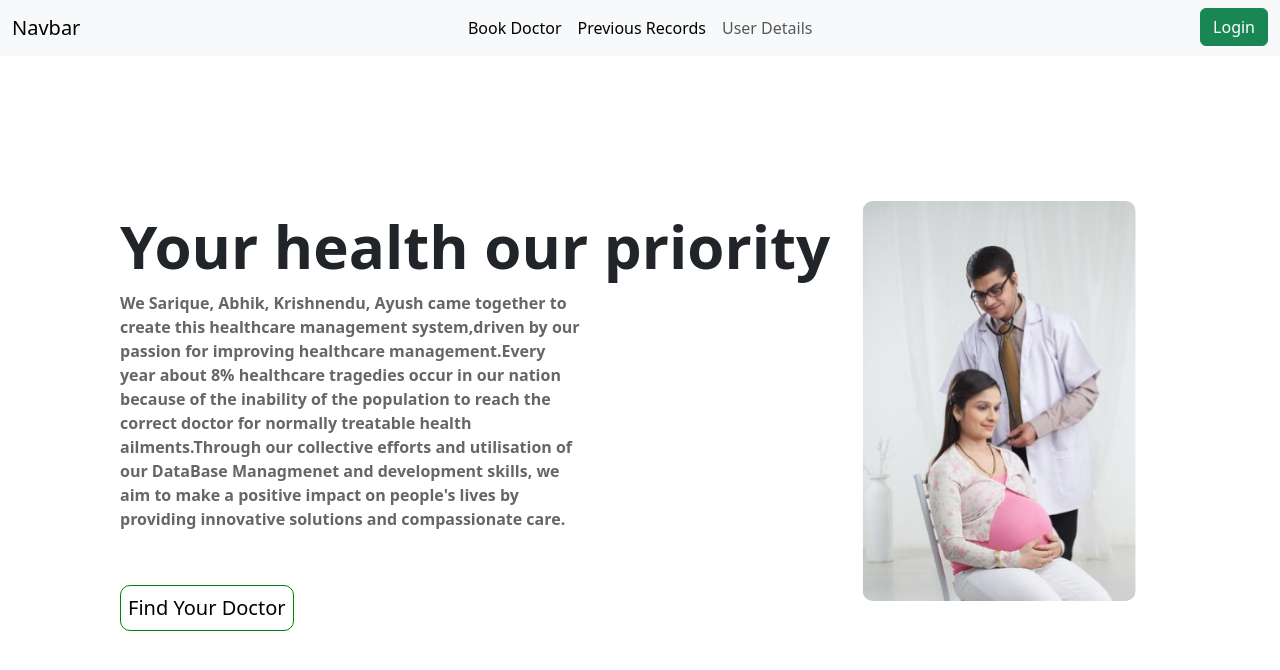
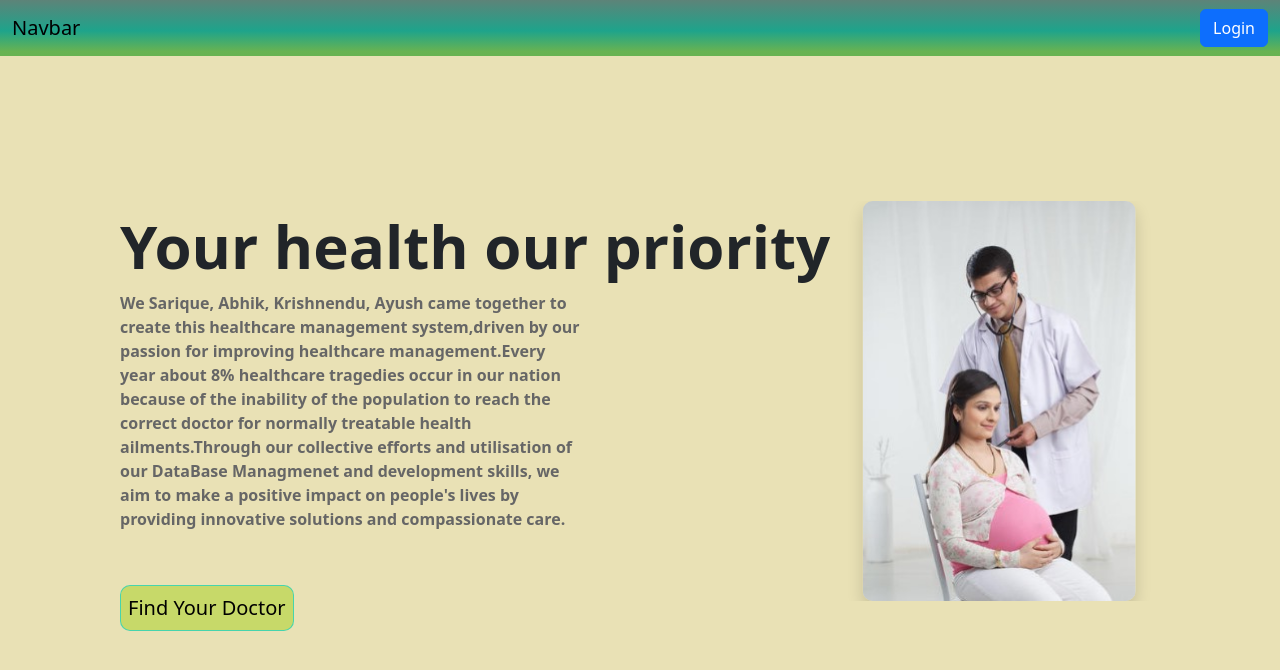
Before and after one commit to sarique2003/Who-s-My-Doc, a React (Vite) app in the folder frontend/: page / in a window 1280 px wide. Shown: the top 670 px of the page. Built offline with nearby package versions, Linux system fonts and the light colour scheme.

Commit message:
patient booking modal

```diff
--- a/frontend/src/Components/Homepage/Home.css
+++ b/frontend/src/Components/Homepage/Home.css
@@ -1,14 +1,23 @@
-.container-main {
+.container-main-home {
   width: 100vw;
   /* background-color: aqua; */
   height: 100vh;
-  background: white;
+  background: rgba(229, 219, 166, 0.829);
   filter: progid: DXImageTransform.Microsoft.gradient(startColorstr="#1EC40F", endColorstr="#EDFCF6", GradientType=1);
 
 }
 
 .bg-custom-blue {
-  background-color: rgb(22, 83, 203);
+  /* background-color: rgb(22, 83, 203); */
+  background: hsla(106, 39%, 51%, 1);
+
+  background: linear-gradient(90deg, hsla(106, 39%, 51%, 1) 8%, hsla(169, 69%, 38%, 1) 45%, hsla(163, 17%, 44%, 1) 100%);
+
+  background: -moz-linear-gradient(90deg, hsla(106, 39%, 51%, 1) 8%, hsla(169, 69%, 38%, 1) 45%, hsla(163, 17%, 44%, 1) 100%);
+
+  background: -webkit-linear-gradient(90deg, hsla(106, 39%, 51%, 1) 8%, hsla(169, 69%, 38%, 1) 45%, hsla(163, 17%, 44%, 1) 100%);
+
+  filter: progid: DXImageTransform.Microsoft.gradient(startColorstr="#69B352", endColorstr="#1EA68D", GradientType=1);
 }
 
 .main-text {
@@ -82,13 +91,13 @@
   font-size: 20px;
   font-weight: 400;
   padding: 7px;
-  background: white;
-  border: 1px solid green;
+  background: rgba(198, 217, 104, 0.982);
+  border: 1px solid rgba(23, 210, 197, 0.733);
   border-radius: 10px;
 }
 
 #btn-doc-find:hover {
-  background: rgba(0, 199, 0, 0.407);
-  border: 1px solid green;
+  background: rgba(13, 1, 1, 0.211);
+  border: 1px solid rgb(0, 0, 0);
 
 }
--- a/frontend/src/Components/Homepage/Home.jsx
+++ b/frontend/src/Components/Homepage/Home.jsx
@@ -13,7 +13,7 @@ import NavBar from "../Navbar/NavBar";
 function Home() {
   const navigate = useNavigate();
   return (
-    <div className="container-main">
+    <div className="container-main-home">
       {/* <Navbar expand="lg" className="bg-custom-blue">
         <Container>
           <Navbar.Brand className="ml-3px">Whos my Doc</Navbar.Brand>
@@ -47,7 +47,7 @@ function Home() {
           >Find Your Doctor</button>
         </div>
         <div class="image-container">
-          <img src={img05} alt="Doctor 1" />
+          <img src={img05} className="shadow" alt="Doctor 1" />
 
         </div>
       </div>
--- a/frontend/src/Components/Navbar/Navbar.jsx
+++ b/frontend/src/Components/Navbar/Navbar.jsx
@@ -9,7 +9,7 @@ export default function NavBar() {
 
     const handlelogout = () => {
         logout()
-        // navigate('/login')
+        navigate('/login')
     }
     useEffect(() => {
         // if (isAuthenticated[0] === false)
@@ -20,14 +20,16 @@ export default function NavBar() {
         <div>
             {
                 // isAuthenticated[0] &&
-                <nav className="navbar navbar-expand-lg bg-body-tertiary">
+                <nav className="navbar navbar-expand-lg bg-custom-blue">
                     <div className="container-fluid">
-                        <a className="navbar-brand" to="#">Navbar</a>
+                        <Link className="navbar-brand" to="/">Navbar</Link>
                         <button className="navbar-toggler" type="button" data-bs-toggle="collapse" data-bs-target="#navbarNav" aria-controls="navbarNav" aria-expanded="false" aria-label="Toggle navigation">
                             <span className="navbar-toggler-icon"></span>
                         </button>
                         <div className="collapse navbar-collapse" id="navbarNav">
                             <ul className="navbar-nav" style={{ width: '100%' }}>
+                               {isAuthenticated[0] &&
+                               <>
                                 <li className="nav-item ms-auto">
                                     <Link className="nav-link active" aria-current="page" to="/patient">Book Doctor</Link>
                                 </li>
@@ -40,12 +42,13 @@ export default function NavBar() {
                                 <li className="nav-item">
                                     <Link className="nav-link" to="#">{isAuthenticated[1]?.name}</Link>
                                 </li>
+                                </>}
 
-                                <li className="nav-item">
+                                <li className="nav-item ms-auto">
                                     {
                                         isAuthenticated[0] ?
                                             <button className="btn btn-danger" onClick={handlelogout}>Logout</button> :
-                                            <button className="btn btn-success" onClick={() => navigate('/login')}>Login</button>
+                                            <button className="btn btn-primary" onClick={() => navigate('/login')}>Login</button>
 
                                     }
                                 </li>
--- a/frontend/src/Components/Patient.jsx/DoctorCard.jsx
+++ b/frontend/src/Components/Patient.jsx/DoctorCard.jsx
@@ -1,7 +1,8 @@
 import React from 'react'
 import './DoctorCard.css'
 
-function DoctorCard({ doctor, index, handlechangeBookingDetails, bookingDetails }) {
+function DoctorCard({ doctor, index, handlechangeBookingDetails, bookingDetails, date, loc, fees }) {
+    console.log(doctor)
     return (
 
         <li key={index} className='doctor-card-li'>
@@ -44,8 +45,16 @@ function DoctorCard({ doctor, index, handlechangeBookingDetails, bookingDetails
                         slot ?
                             <button key={index2} className={(doctor.email === bookingDetails.doctor_email && index2 === bookingDetails.slot_booked) ? "selected_slot" : "available_slot"}
                                 onClick={() => {
+
                                     handlechangeBookingDetails("doctor_email", doctor.email);
                                     handlechangeBookingDetails("slot_booked", index2);
+                                    handlechangeBookingDetails("date_of_appointment", date);
+                                    handlechangeBookingDetails("doctor_name", doctor.name);
+                                    handlechangeBookingDetails('location', loc)
+                                    handlechangeBookingDetails('fees', doctor.fees)
+                                    handlechangeBookingDetails('timeslot_start',doctor.timeslot_start)
+                                //    handlechangeBookingDetails(newobj)
+
 
                                 }}
                             > {(doctor.email === bookingDetails.doctor_email && index2 === bookingDetails.slot_booked) ? "Selected Slot" : "Book Slot"} {doctor.timeslot_start + index2} : 00 Hr</button> :
--- /dev/null
+++ b/frontend/src/Components/Patient.jsx/Modal.jsx
@@ -0,0 +1,64 @@
+import axios from 'axios'
+import React, { useState } from 'react'
+
+export default function Modal(props) {
+    const { doctor_email, patient_email, date_of_appointment, slot_booked, doctor_name, fees, location, timeslot_start } = props.bookingDetails
+    let obj = { doctor_email, patient_email, date_of_appointment, slot_booked }
+    console.log(obj)
+    console.log(timeslot_start, slot_booked)
+
+    const [bookingstatus,setBookingStatus]=useState('')
+    const handlebookingconfirmation = async () => {
+        await axios.post(`http://localhost:3000/patient/book-doctor`, obj).then((result) => {
+            console.log(result)
+            props.setBookingDetails({
+                doctor_email: '',
+                patient_email: 'pat1@email',  //later it will be fetched from the context api
+                date_of_appointment: date_of_appointment,
+                slot_booked: 0
+            })
+            props.refreshpage(new Event('submit', { cancelable: true }))
+            const btnclose = document.getElementById('closeconfirm')
+            // const form=document.getElementById('searchform')
+            // form.dispatchEvent(new Event('submit', { cancelable: true }));
+            btnclose.click()
+        }).catch((error) => {
+            console.log(error)
+        });
+
+    }
+    // console.log(patientdetails)
+    return (
+        <>
+
+            <div className="modal fade" id="exampleModal" tabIndex="-1" aria-labelledby="exampleModalLabel" aria-hidden="true">
+                <div className="modal-dialog">
+                    <div className="modal-content">
+                        <div className="modal-header">
+                            <h1 className="modal-title fs-5" id="exampleModalLabel">Patient Details</h1>
+                            <button type="button" className="btn-close" data-bs-dismiss="modal" aria-label="Close"></button>
+                        </div>
+                        <div className="modal-body">
+                            <p>Doctor's Name: {doctor_name}</p>
+                            <p>Doctor's Email: {doctor_email}</p>
+                            <p>Patient Email: {patient_email}</p>
+
+                            <p>Location: {location}</p>
+                            <p>Fees: {fees}</p>
+                            <p>Date of appointment: {date_of_appointment}</p>
+                            <p>Location: {location}</p>
+                            <p>Slot: {timeslot_start + slot_booked}:00 - {timeslot_start + slot_booked + 1}:00 </p>
+
+
+                            {/* {console.log(patientdetails)} */}
+                        </div>
+                        <div className="modal-footer">
+                            <button type="button" className="btn btn-secondary" id='closeconfirm' data-bs-dismiss="modal">Close</button>
+                            <button type="button" className="btn btn-primary" onClick={handlebookingconfirmation}>Confirm booking</button>
+                        </div>
+                    </div>
+                </div>
+            </div>
+        </>
+    )
+}
--- a/frontend/src/Components/Patient.jsx/Patientpages.jsx
+++ b/frontend/src/Components/Patient.jsx/Patientpages.jsx
@@ -8,6 +8,7 @@ import DoctorSearchForm from "./doctorSearchForm";
 import DoctorCard from "./DoctorCard";
 import { AuthContext } from '../../context/AuthProvider';
 import NavBar from "../Navbar/NavBar";
+import Modal from "./Modal";
 
 const Patientpages = () => {
 
@@ -15,6 +16,7 @@ const Patientpages = () => {
   const [locations, setLocation] = useState([]);
   const [specialties, setSpecialities] = useState([]);
   const [filteredDoctors, setFilteredDoctors] = useState([]);
+  // const [bookingDetails,setBookingDetails]=useState('')
   const navigate = useNavigate();
 
 
@@ -80,17 +82,25 @@ const Patientpages = () => {
     slot_booked: 0
   });
 
-  const handlechangeBookingDetails = (name, value) => {
+  const handlechangeBookingDetails = (name,value) => {
+    // console.log(obj)
+    console.log(name,value)
     setBookingDetails((details) => {
       return { ...details, [name]: value }
     })
+    // setBookingDetails((prevobj)=>{
+    //   return {...prevobj,...obj}
+    // })
   }
 
 
 
   const bookDoctor = async () => {
-    console.log("Booking details before the api call ", bookingDetails);
-    const res = await axios.post(`http://localhost:3000/patient/book-doctor`, bookingDetails);
+    // console.log("Booking details before the api call ", bookingDetails);
+    // const res = await axios.post(`http://localhost:3000/patient/book-doctor`, bookingDetails);
+    console.log(bookingDetails)
+    const btn=document.getElementById('openmodalpatientbooking')
+    btn.click()
     // navigate("/");   //write here required destination
 
   }
@@ -142,8 +152,11 @@ const Patientpages = () => {
   return (
     <div>
       <NavBar />
+       <Modal bookingDetails={bookingDetails} setBookingDetails={setBookingDetails} refreshpage={handleSubmit}/>
+       <button type="button" class="btn btn-primary" data-bs-toggle="modal" data-bs-target="#exampleModal" id='openmodalpatientbooking' style={{ display: 'none' }}>
 
-
+          Launch demo modal
+        </button>
       <DoctorSearchForm handleSubmit={handleSubmit} handleChange={handleChange} formData={formData} handlechangeBookingDetails={handlechangeBookingDetails} specialties={specialties} locations={locations} minDate={minDate} maxDate={maxDate}></DoctorSearchForm>
 
 
@@ -158,6 +171,9 @@ const Patientpages = () => {
             handlechangeBookingDetails={handlechangeBookingDetails}
             doctor={doctor}
             bookingDetails={bookingDetails}
+            date={formData.date}
+            loc={formData.location}
+
           />
         ))}
       </ul>
@@ -179,7 +195,7 @@ const Patientpages = () => {
 
           }}
         >
-          {bookingDetails.doctor_email !== "" ? "Book You Slot" : "Select You Slot"}
+          {bookingDetails.doctor_email !== "" ? "Book Your Slot" : "Select Your Slot"}
         </button>
       </div>
     </div>
--- a/frontend/src/Components/Patient.jsx/doctorSearchForm.jsx
+++ b/frontend/src/Components/Patient.jsx/doctorSearchForm.jsx
@@ -6,7 +6,7 @@ function DoctorSearchForm({ handleSubmit, handleChange, formData, handlechangeBo
             <h2 style={{ color: "black", marginBottom: "20px", textAlign: "center" }}>
                 Patient Information Form
             </h2>
-            <form onSubmit={handleSubmit}>
+            <form id='searchform' onSubmit={handleSubmit}>
                 <select
                     name="specialisation"
                     value={formData.specialisation}
@@ -36,8 +36,8 @@ function DoctorSearchForm({ handleSubmit, handleChange, formData, handlechangeBo
                 <input
                     type="date"
                     name="date"
-                    // min={minDate}   //for testing purpose removing the constraint
-                    // max={maxDate}
+                    min={minDate}   //for testing purpose removing the constraint
+                    max={maxDate}
                     value={formData.date}
                     onChange={(event) => {
                         handleChange(event);
```
